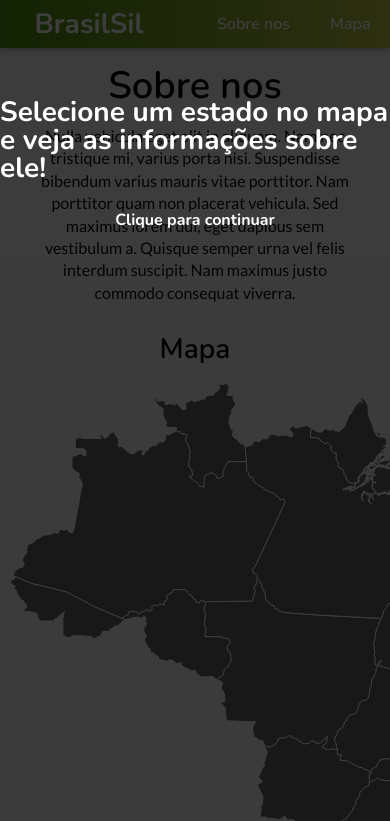
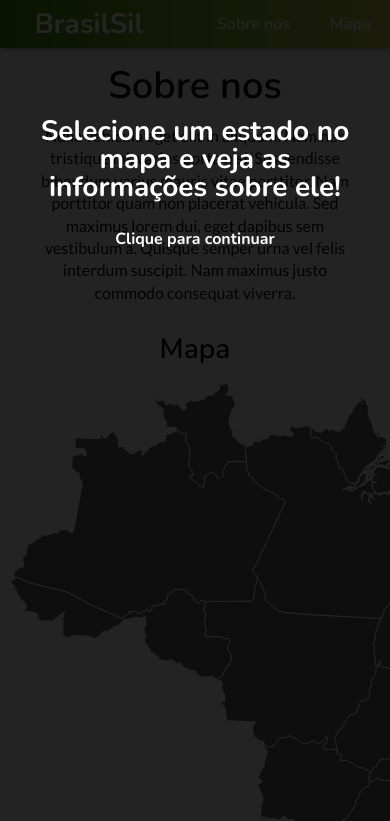
Before and after one commit to WillianStephano/Mapa-do-Brasil, a plain HTML site: page index.html in a window 390 px wide. Shown: the top 821 px of the page. Drawn offline with nearby package versions, Linux system fonts and the light colour scheme.

Commit message:
Correção em tutorial de aplicação

```diff
--- a/CSS/responsividade.css
+++ b/CSS/responsividade.css
@@ -12,4 +12,14 @@
       width: 90%;
       order: 2;
    }
+
+   .tutorial{
+      background-color:#000000db;
+   }
+
+   .tutorial .container{
+      width: 90%;
+      margin: 30% auto;
+      text-align: center;
+   }
 }
```
